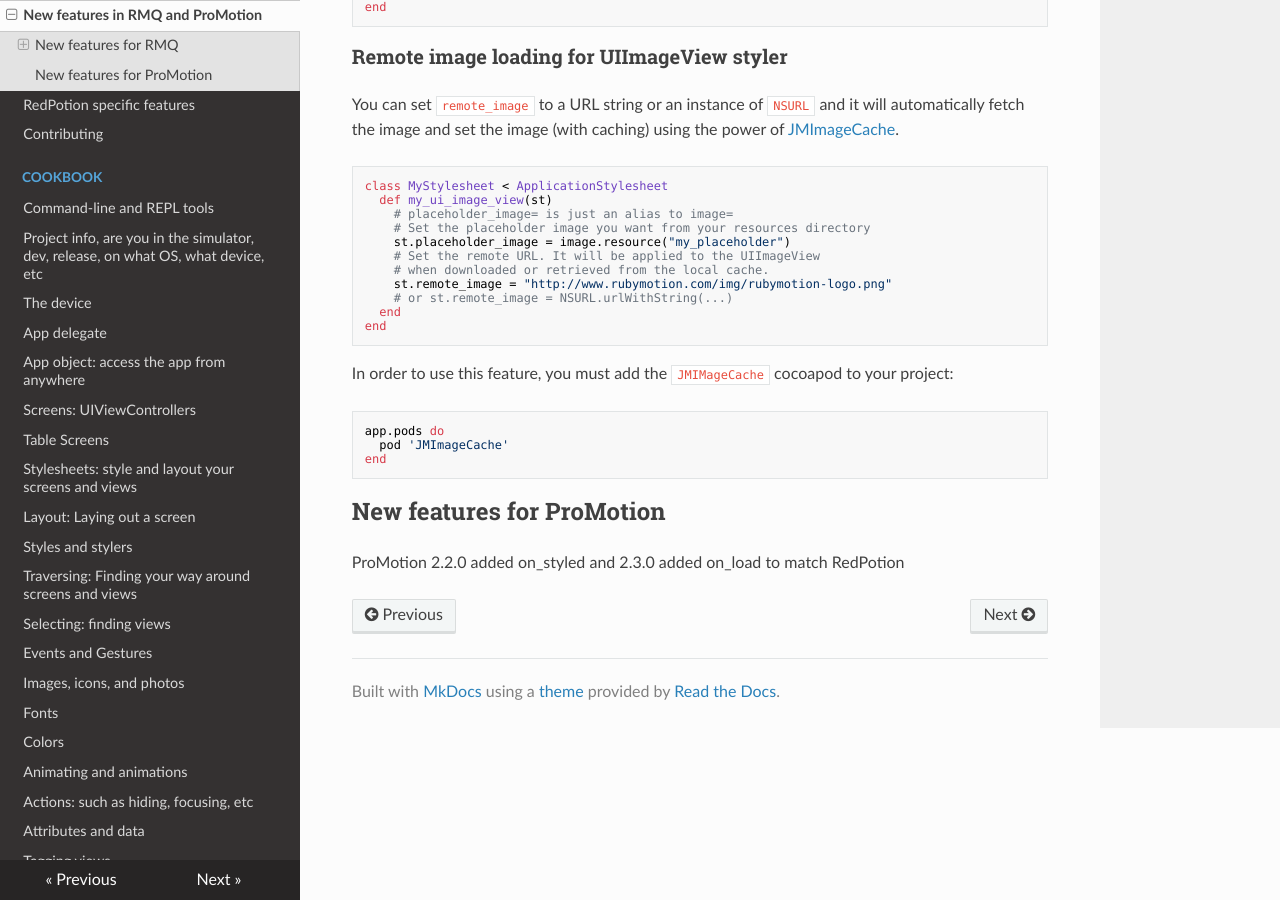
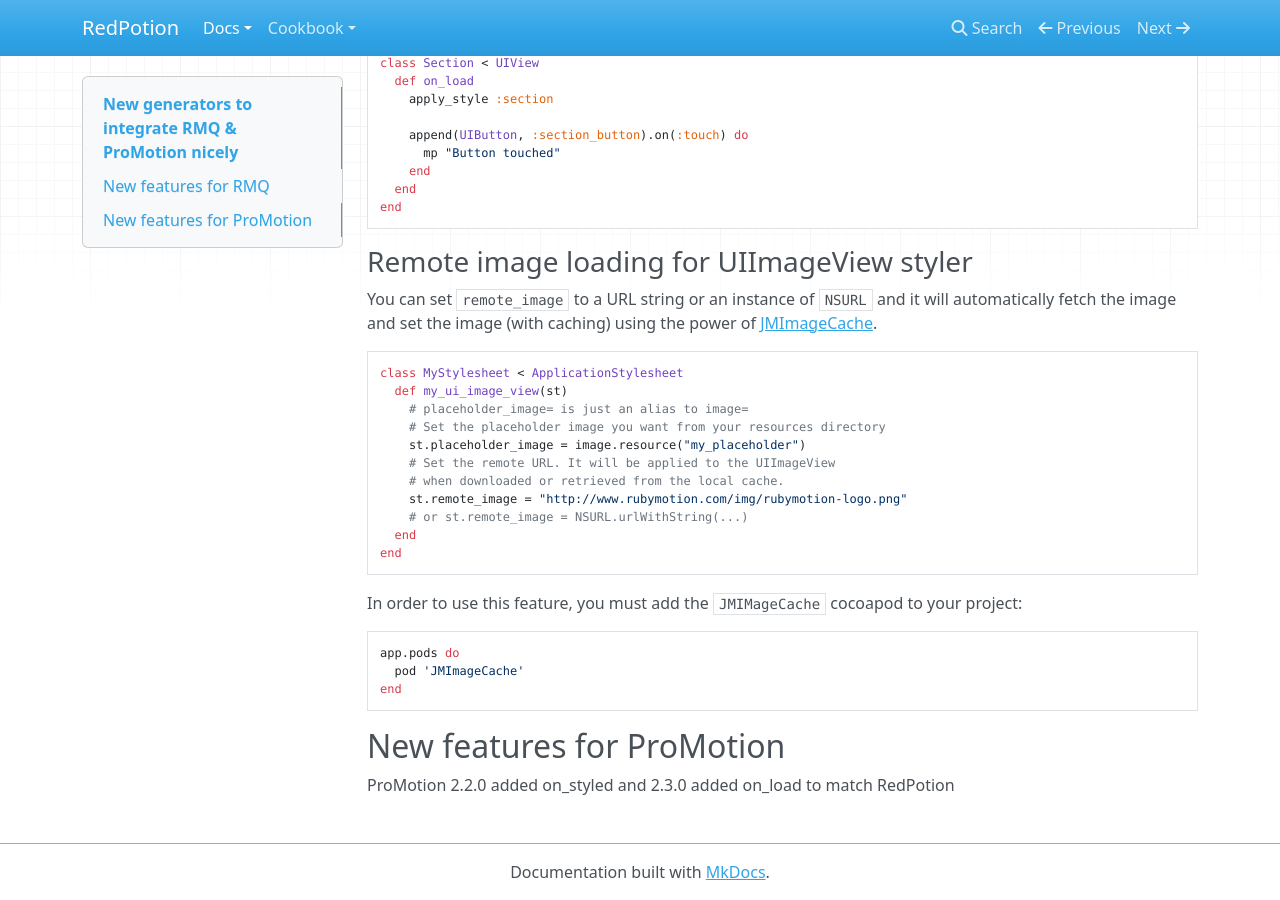
Before and after one commit to infinitered/redpotion, an MkDocs documentation site: the page built from docs/new_features_for_rmq_and_promotion.md, in a window 1280 px wide and 900 px high, scrolled down 1763 px. Built offline with MkDocs 1.6.1, drawn with Linux system fonts in a browser that asks for light colours; nearby versions of some CDN libraries; old or Windows-style settings are respelled for this version of MkDocs; some of the changed text lies outside the part shown.

Commit message:
Tweaking docs again

```diff
--- a/conf.py
+++ /dev/null
@@ -1 +0,0 @@
-html_theme = 'basicstrap'
--- a/mkdocs.yml
+++ b/mkdocs.yml
@@ -1,5 +1,5 @@
 site_name: RedPotion
-theme: readthedocs
+#theme: readthedocs
 pages:
 - [index.md, Docs, Home]
 - [quick_start.md, Docs, Quick start]
```
Also changed, not shown: README.md (+9 -2 lines).
